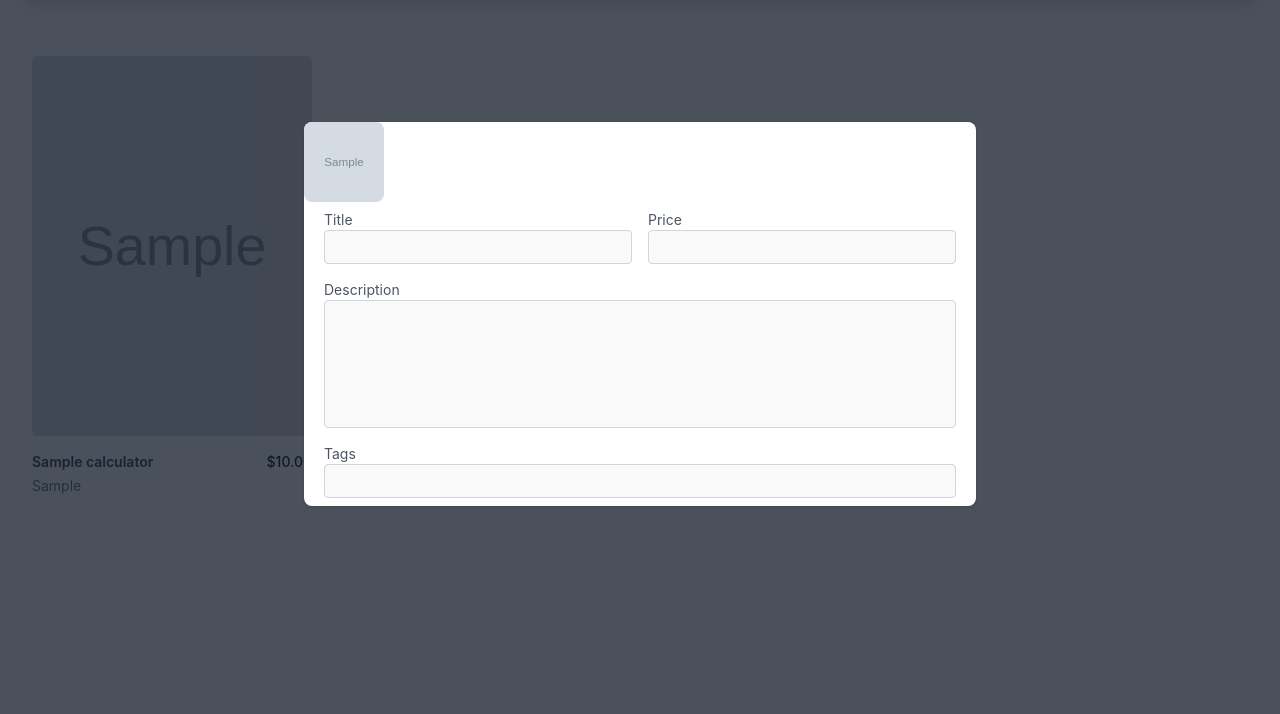
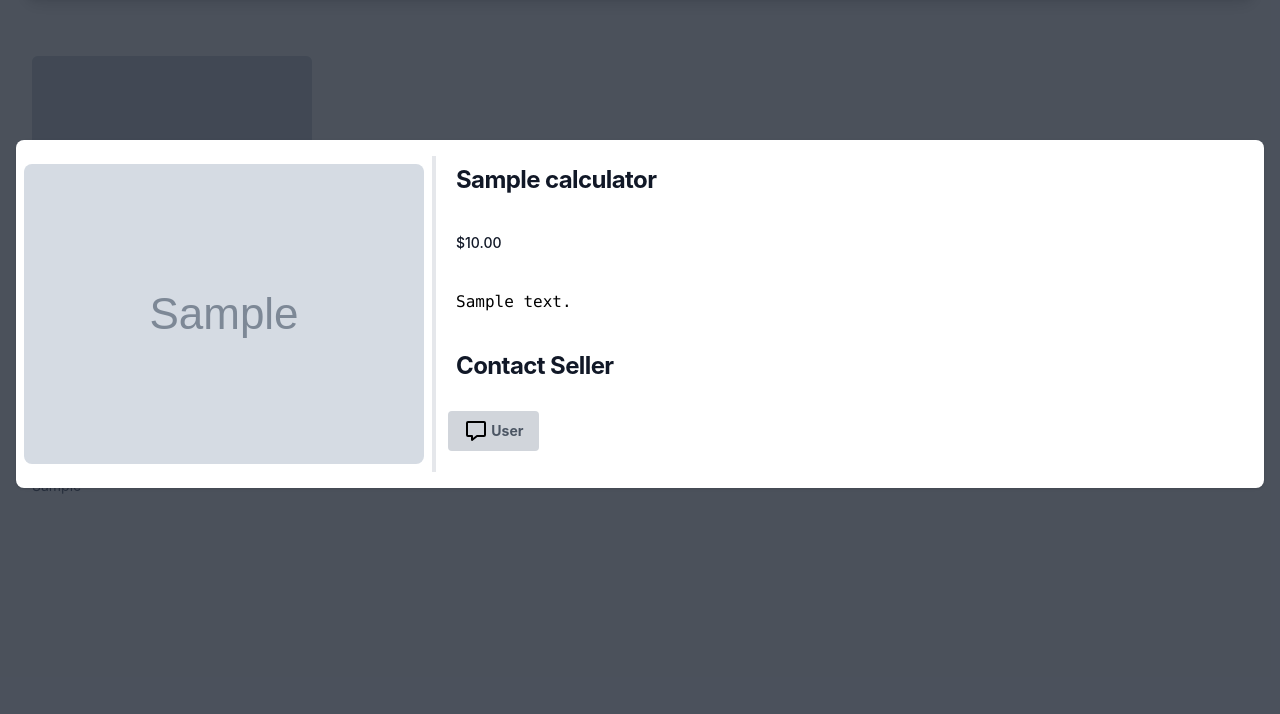
Before and after one commit to GaminRick7/Calcura, a Django app: page /shop/ in a window 1280 px wide, after a click that opens the changed part. Shown: the part 86-800 px from the top of the page. Run offline with Django 3.2, Linux system fonts and the light colour scheme; a user stored in the database is signed in; tables that the repository leaves empty hold one stand-in row (values such as "Sample post"); grey boxes marked "Sample" are stand-in pictures; some libraries are stand-ins or nearby versions.

Commit message:
shopPageAndEditListingRevamp

```diff
--- a/backend/Calcura/models.py
+++ b/backend/Calcura/models.py
@@ -4,14 +4,31 @@ from cloudinary.models import CloudinaryField
 
 # Create your models here.
 class Calculator(models.Model):
+    """
+    Calculator listings to be stored within postgresql databse
+    Attributes:
+        title (str): title of an object
+        description (str): description of an object
+        image (str): image links seperated by commas for later usage within code, hard to store as a list
+        price (float): price of an object
+        tags (str): tags seperated by commas for later usage within code, hard to store as a list
+        email (str): email address of object's poster. Email addresses are unique within ocdsb so allows us to link an object to a client
+        fullname (str): full name of the poster. Used within shop page to show who owns a listing
+    """
     title = models.TextField()
     description = models.TextField()
     image = models.TextField()
     price = models.DecimalField(decimal_places=2,max_digits=1000)
     tags = models.TextField()
     email = models.TextField()
+    fullname = models.TextField()
 
-# Temporary model to get cloudinary image url
 class TempImage(models.Model):
+    """
+    Temporary model to get cloudinary image url
+    Attributes:
+        image (CloudinaryField): the image being uploaded to cloudinary
+        email (str): email address of person who is uploading image for a listing. Email addresses need to differentiate listings in case multiple people upload a listing at same time.
+    """
     image=CloudinaryField('image')
     email=models.TextField()
--- a/backend/Calcura/views.py
+++ b/backend/Calcura/views.py
@@ -89,7 +89,7 @@ def createListing(request):
                 image.delete()
 
         #Creating a new calculator listing, with the images stored as a string.
-        a=Calculator(title=title, description=description,image=imageUrls,price=price,tags=tags,email=request.user.email)
+        a=Calculator(title=title, description=description,image=imageUrls,price=price,tags=tags,email=request.user.email,fullname=request.user.get_full_name())
         a.save()
         return HttpResponseRedirect("/vendorPage")
     return render(request, "calcura/createListing.html")
--- a/templates/calcura/createListing.html
+++ b/templates/calcura/createListing.html
@@ -48,7 +48,7 @@
         <div class="p-2 w-full">
           <div class="relative">
             <label for="description" class="leading-7 text-sm text-gray-600">Description</label>
-            <textarea id="description" name="description"
+            <textarea id="description" name="description"  maxlength = "400"
               class="w-full bg-gray-100 bg-opacity-50 rounded border border-gray-300 focus:border-indigo-500 focus:bg-white focus:ring-2 focus:ring-indigo-200 h-32 text-base outline-none text-gray-700 py-1 px-3 resize-none leading-6 transition-colors duration-200 ease-in-out"></textarea>
           </div>
         </div>
--- a/templates/calcura/shop.html
+++ b/templates/calcura/shop.html
@@ -42,44 +42,59 @@
         </div>
         {% endfor %}
         {% for calc in listings%}
-          <div id="defaultModal{{calc.id}}" tabindex="-1" aria-hidden="true" class="fixed top-0 left-0 right-0 z-50 hidden w-full p-4 overflow-x-hidden overflow-y-auto md:inset-0 h-modal md:h-full">
-            <div class="relative w-full h-full max-w-2xl md:h-auto">
-                <!-- Modal content -->
-                <div class="max-w-2xl md:h-auto bg-white rounded-lg shadow dark:bg-gray-700">
-                    <img src="{{calc.image.0}}" alt="gallery" id = "id_docfile-preview" class="block object-cover object-center w-20 h-20 rounded-lg inline-flex">
+        <div id="defaultModal{{calc.id}}" tabindex="-1" class="fixed top-0 left-0 right-0 z-50 hidden w-full p-4 overflow-x-hidden overflow-y-auto md:inset-0 h-modal md:h-full">
+          <div class="relative w-full h-full max-w-7xl md:h-auto">
+              <!-- Modal content -->
+              <div class="relative bg-white rounded-lg shadow dark:bg-gray-700">
+                <div class="flex flex-row py-4 justify">
+                    <div class="flex p-2 aspect-w-1  border-r-4">
+                      <img src="{{calc.image.0}}" alt="gallery" id = "id_docfile-preview" class="block object-cover object-center w-max h-full rounded-lg  inline-flex">
+                    </div>
                   <div class="flex py-2 px-5">
                       <div class="flex flex-wrap -m-2">
-                        <div class="p-2 w-1/2">
+                        <div class="p-2 w-full">
                           <div class="relative">
-                            <label for="title" class="leading-7 text-sm text-gray-600">Title</label>
-                            <input type="text" placeholder="{{l.title}}" id="title" name="title"
-                              class="w-full bg-gray-100 bg-opacity-50 rounded border border-gray-300 focus:border-indigo-500 focus:bg-white focus:ring-2 focus:ring-indigo-200 text-base outline-none text-gray-700 py-1 px-3 leading-8 transition-colors duration-200 ease-in-out">
-                          </div>
-                        </div>
-                        <div class="p-2 w-1/2">
-                          <div class="relative">
-                            <label for="price" class="leading-7 text-sm text-gray-600">Price</label>
-                            <input type="number" placeholder="{{l.price}}" id="price" step="0.01" name="price"
-                              class="w-full bg-gray-100 bg-opacity-50 rounded border border-gray-300 focus:border-indigo-500 focus:bg-white focus:ring-2 focus:ring-indigo-200 text-base outline-none text-gray-700 py-1 px-3 leading-8 transition-colors duration-200 ease-in-out">
+                            <h2 class="content-center text-2xl font-bold tracking-tight text-gray-900">{{calc.title}}</h2>
+
                           </div>
                         </div>
                         <div class="p-2 w-full">
                           <div class="relative">
-                            <label for="description" class="leading-7 text-sm text-gray-600">Description</label>
-                            <textarea id="description" placeholder="{{l.description}}" name="description"
-                              class="w-full bg-gray-100 bg-opacity-50 rounded border border-gray-300 focus:border-indigo-500 focus:bg-white focus:ring-2 focus:ring-indigo-200 h-32 text-base outline-none text-gray-700 py-1 px-3 resize-none leading-6 transition-colors duration-200 ease-in-out"></textarea>
+                            <p class="text-sm font-medium text-gray-900">${{calc.price}}</p>
+
                           </div>
                         </div>
-                      <div class="p-2 w-full">
+                        <div class="p-2 w-full">
+                          <div class="relative">
+                            <p class="font-sans text-sm font-family font-medium text-gray-900"><pre>{{calc.description}}</pre></p>
+
+
+                          </div>
+                        </div>
+                      <!-- <div class="p-2 w-full">
                         <div class="relative">
                           <label for="tags" class="leading-7 text-sm text-gray-600">Tags</label>
                           <input type="text" id="tags" placeholder="{{l.tags}}" name="tags"
                             class="w-full bg-gray-100 bg-opacity-50 rounded border border-gray-300 focus:border-indigo-500 focus:bg-white focus:ring-2 focus:ring-indigo-200 text-base outline-none text-gray-700 py-1 px-3 leading-8 transition-colors duration-200 ease-in-out">
                         </div>
-                      </div>
+                      </div> -->
+                      <div class="p-2 w-full">
+                        <div class="relative">
+                          <h6 class="content-center text-2xl font-bold tracking-tight text-gray-900">Contact Seller</h2>
+
+                        </div>
+                      </div>                      <a href="/chat">
+                        <button class="bg-gray-300 hover:bg-gray-400 text-gray-800 font-bold py-2 px-4 rounded inline-flex items-center w-auto">
+                            <svg xmlns="http://www.w3.org/2000/svg"
+                            class="w-6 h-6 text-gray-400"
+                            viewBox="0 0 24 24"
+                            stroke="grey">
+                            <path id="primary" d="M21,4V16a1,1,0,0,1-1,1H13L8,21V17H4a1,1,0,0,1-1-1V4A1,1,0,0,1,4,3H20A1,1,0,0,1,21,4Z" style="fill: none; stroke: rgb(0, 0, 0); stroke-linecap: round; stroke-linejoin: round; stroke-width: 2;"></path></svg>
+                            <span class="leading-7 text-sm text-gray-600">&nbsp{{calc.fullname}}</span>
+                        </button>
+                    </a>
                     </div>
-                  </div>
-
+              </div>
                     </div>
                     </div>
                 </div>
```
Also changed, not shown: templates/calcura/editListing.html (+5 -5 lines), backend/Calcura/migrations/0007_calculator_fullname.py (added).
